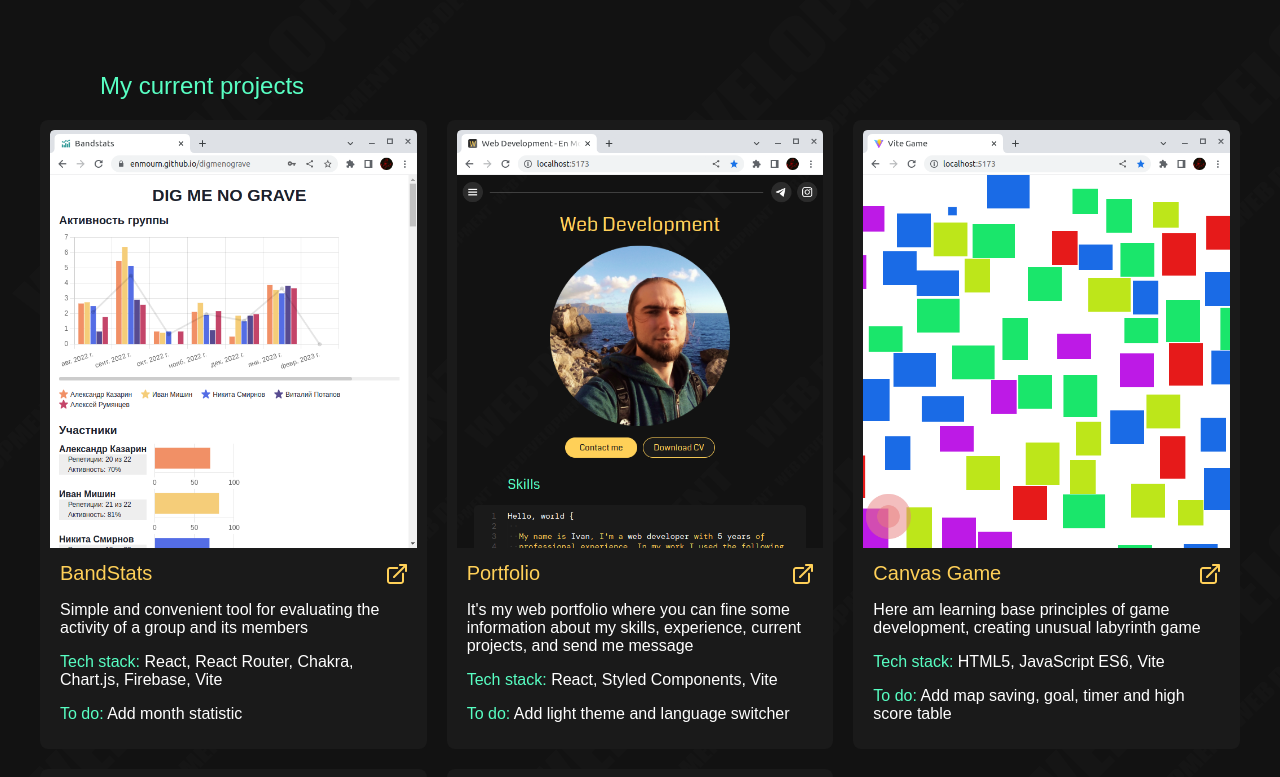
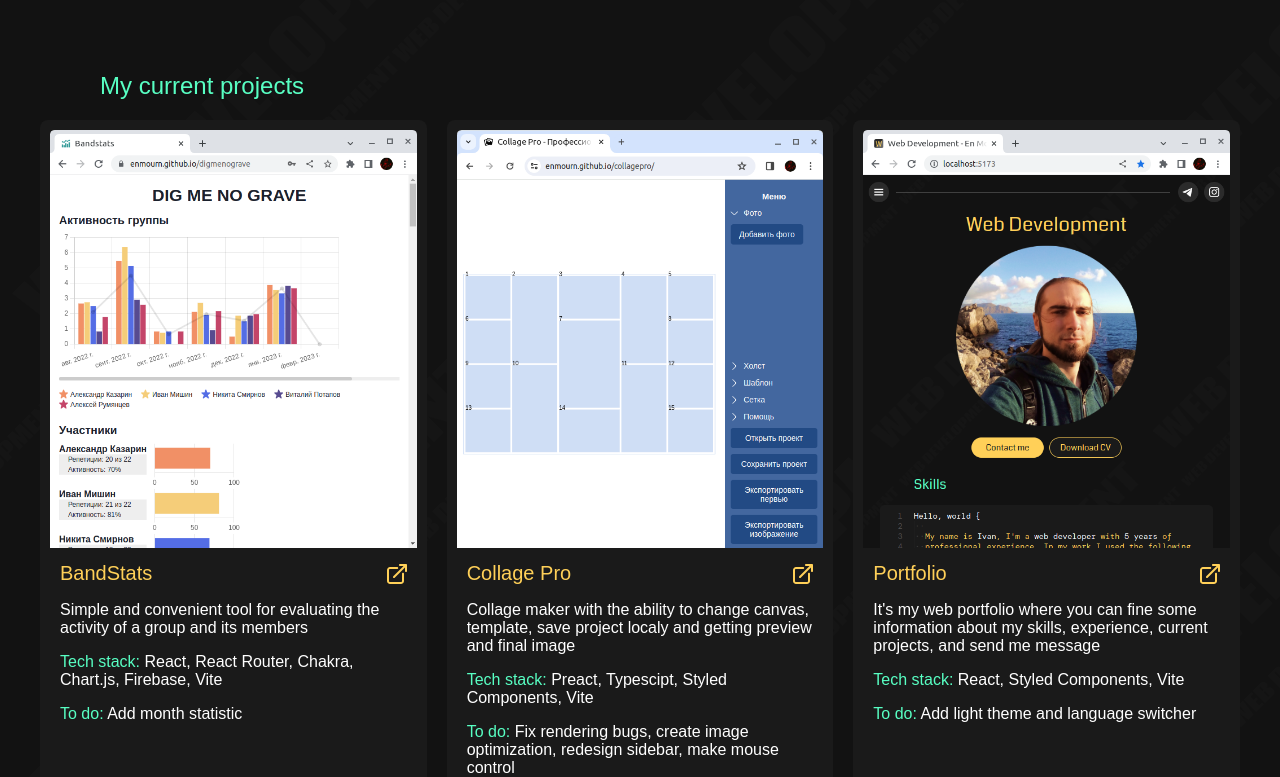
Before and after one commit to enmourn/enmourn.github.io, a React (Vite) app: page / in a window 1280 px wide. Shown: the part 660-1437 px from the top of the page. Built offline with nearby package versions, Linux system fonts and the light colour scheme; a web font is replaced by a local one.

Commit message:
collage pro new project

```diff
--- a/src/assets/components/CurrentProjects.jsx
+++ b/src/assets/components/CurrentProjects.jsx
@@ -63,6 +63,15 @@ export default function CurrentProjects() {
       toDo: "Add month statistic",
     },
     {
+      img: "./projects/collagepro.png",
+      title: "Collage Pro",
+      link: "/collagepro",
+      description: `Collage maker with the ability to change canvas, template, save project localy and
+      getting preview and final image`,
+      techStack: "Preact, Typescipt, Styled Components, Vite",
+      toDo: "Fix rendering bugs, create image optimization, redesign sidebar, make mouse control",
+    },
+    {
       img: "./projects/portfolio.png",
       title: "Portfolio",
       link: "/",
```
Also changed, not shown: public/projects/collagepro.png (added).
